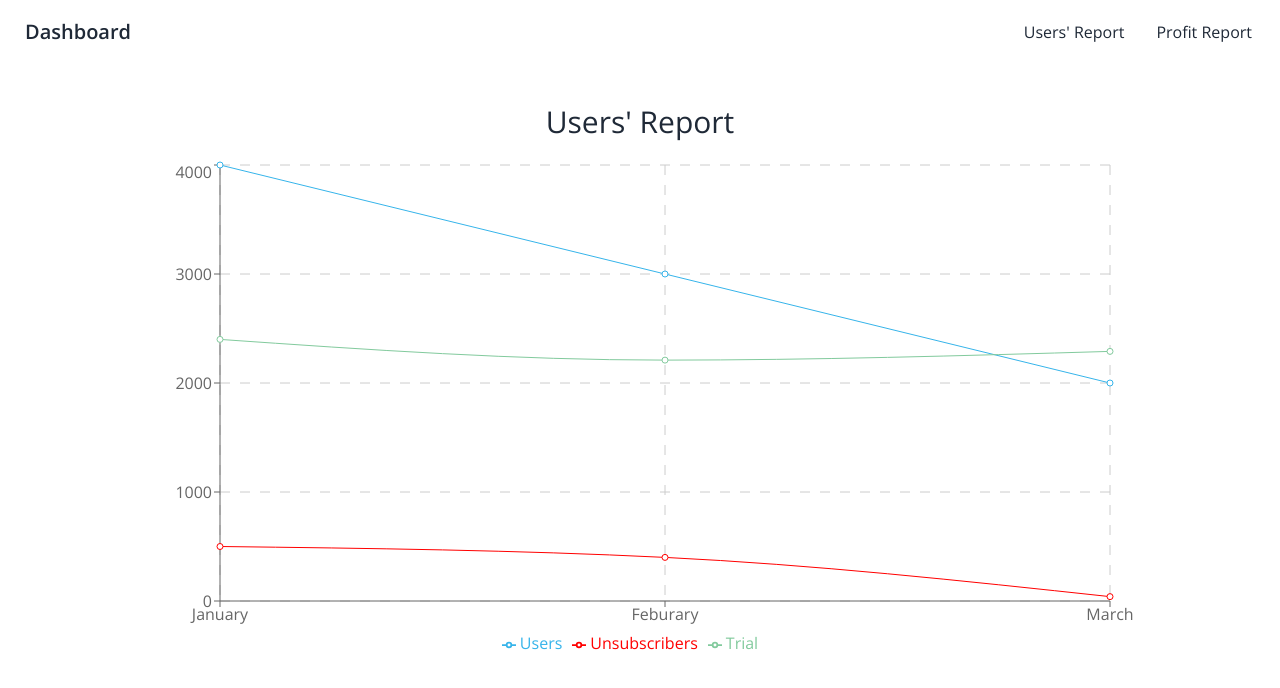
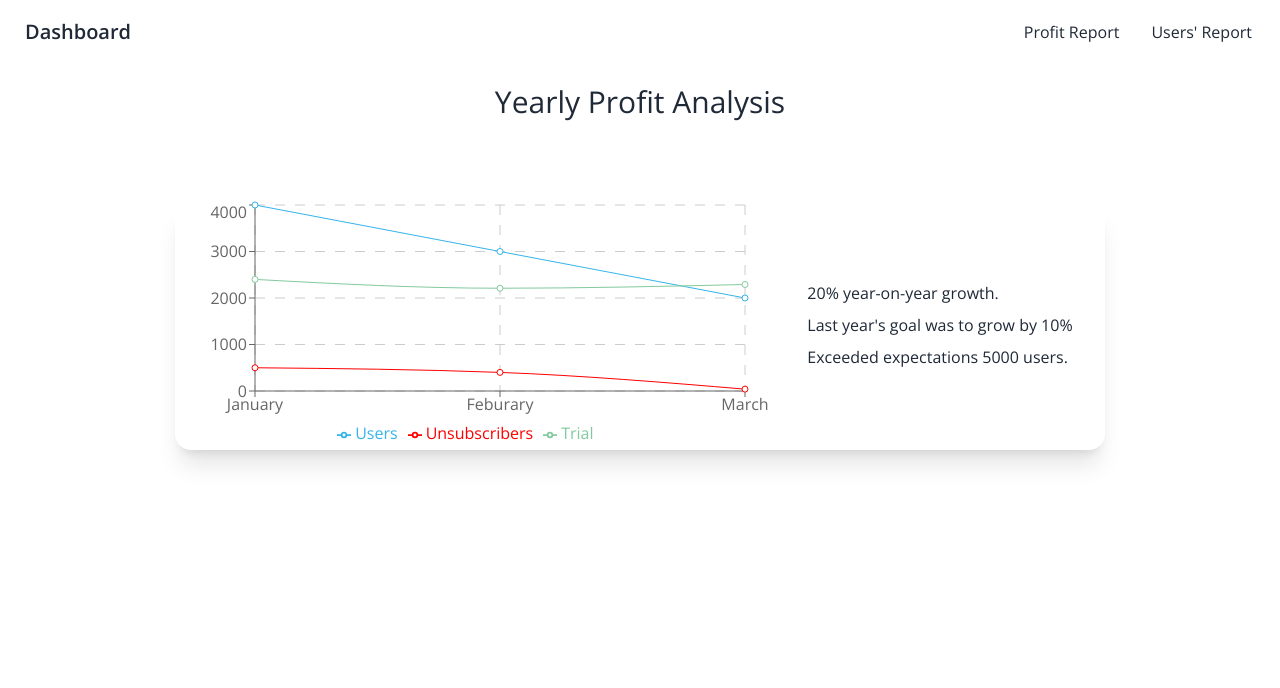
Before and after one commit to ZHANGJialiHappy/Dashboard, a React (Create React App) app: page /usersreport in a window 1280 px wide. Shown: the top 688 px of the page. Built offline with nearby package versions, Linux system fonts and the light colour scheme.

Commit message:
feat: user report

```diff
--- a/src/components/Navbar.tsx
+++ b/src/components/Navbar.tsx
@@ -8,8 +8,8 @@ function Navbar() {
       </div>
       <div className="flex-none">
         <ul className="menu menu-horizontal px-1">
+          <li><Link to="/profitreport">Profit Report</Link></li>
           <li><Link to="/usersreport">Users' Report</Link></li>
-      <li><Link to="/profitreport">Profit Report</Link></li>
         </ul>
       </div>
     </div>
--- a/src/pages/ProfitReport.tsx
+++ b/src/pages/ProfitReport.tsx
@@ -7,7 +7,7 @@ function ProfitReport() {
         <div className="flex justify-center">
             <div>
                 <p className="m-5 text-3xl flex justify-center"> Yearly Profit Analysis</p>
-                <div className="mt-10 card card-side m-5 items-center w-auto justify-center bg-base-100 shadow-xl">
+                <div className="mt-20 card card-side m-5 items-center w-auto justify-center bg-base-100 shadow-xl">
                     <div>
                         <RevenueBarchart width={600} height={250} horizontal={true} vertical={true} data={yearlyRevenueData} />
                     </div>
@@ -18,7 +18,7 @@ function ProfitReport() {
                         <p>Exceeded expectations DKK 40,000</p>
                     </div>
                 </div>
-                <div className="mt-10 card card-side m-5 items-center w-auto justify-center bg-base-100 shadow-xl">
+                <div className="mt-20 card card-side m-5 items-center w-auto justify-center bg-base-100 shadow-xl">
                     <div>
                         <ExpenseLineChart width={600} height={250} horizontal={true} vertical={true} data={yearlyExpenseData} />
                     </div>
@@ -29,7 +29,7 @@ function ProfitReport() {
                         <p>As expected last year</p>
                     </div>
                 </div>
-                <div className="mt-10 card card-side m-5 items-center w-auto justify-center bg-base-100 shadow-xl">
+                <div className="mt-20 card card-side m-5 items-center w-auto justify-center bg-base-100 shadow-xl">
                     <div>
                         <ProfitLineStackedBarChart width={600} height={250} horizontal={true} vertical={true} data={yearlyProfitData} />
                     </div>
--- a/src/pages/UsersReport.tsx
+++ b/src/pages/UsersReport.tsx
@@ -2,10 +2,21 @@ import { UsersLineChart } from "../components";
 
 function UsersReport() {
   return (
-    <div className="mt-5 flex justify-center">
+
+    <div className="flex justify-center">
       <div>
-      <p className=" m-5 text-3xl flex justify-center"> Users' Report</p>
-      <UsersLineChart width={1000} height={500} horizontal={true} vertical={true}/>
+        <p className="m-5 text-3xl flex justify-center"> Yearly Profit Analysis</p>
+        <div className="mt-20 card card-side m-5 items-center w-auto justify-center bg-base-100 shadow-xl">
+          <div>
+            <UsersLineChart width={600} height={250} horizontal={true} vertical={true} />
+          </div>
+          <div className="card-body">
+            <p>20% year-on-year growth.</p>
+            <p>Last year's goal was to grow by 10%</p>
+            <p>Exceeded expectations 5000 users.</p>
+          </div>
+        </div>
+
       </div>
     </div>
   )
```
Lines whose indentation alone changed are shown as unchanged.
